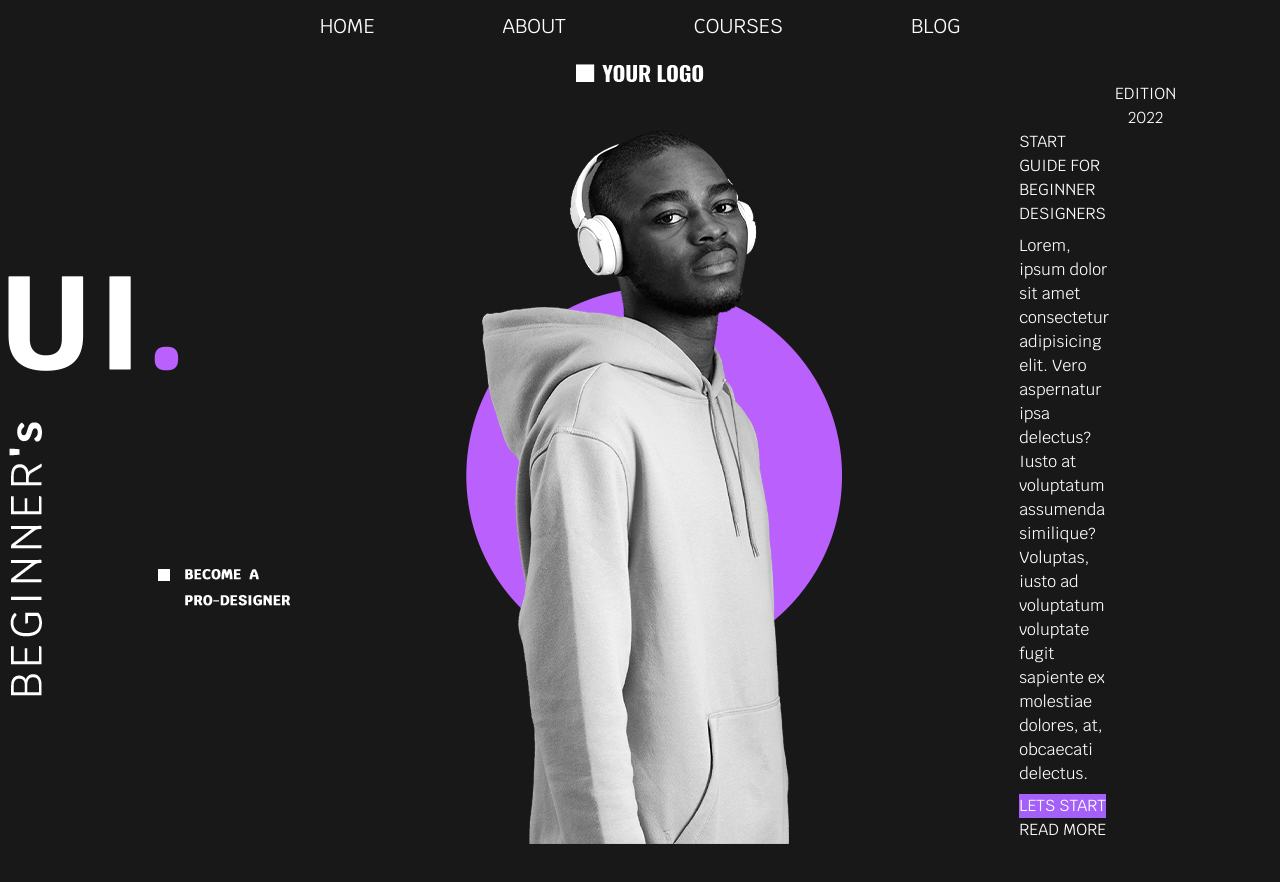
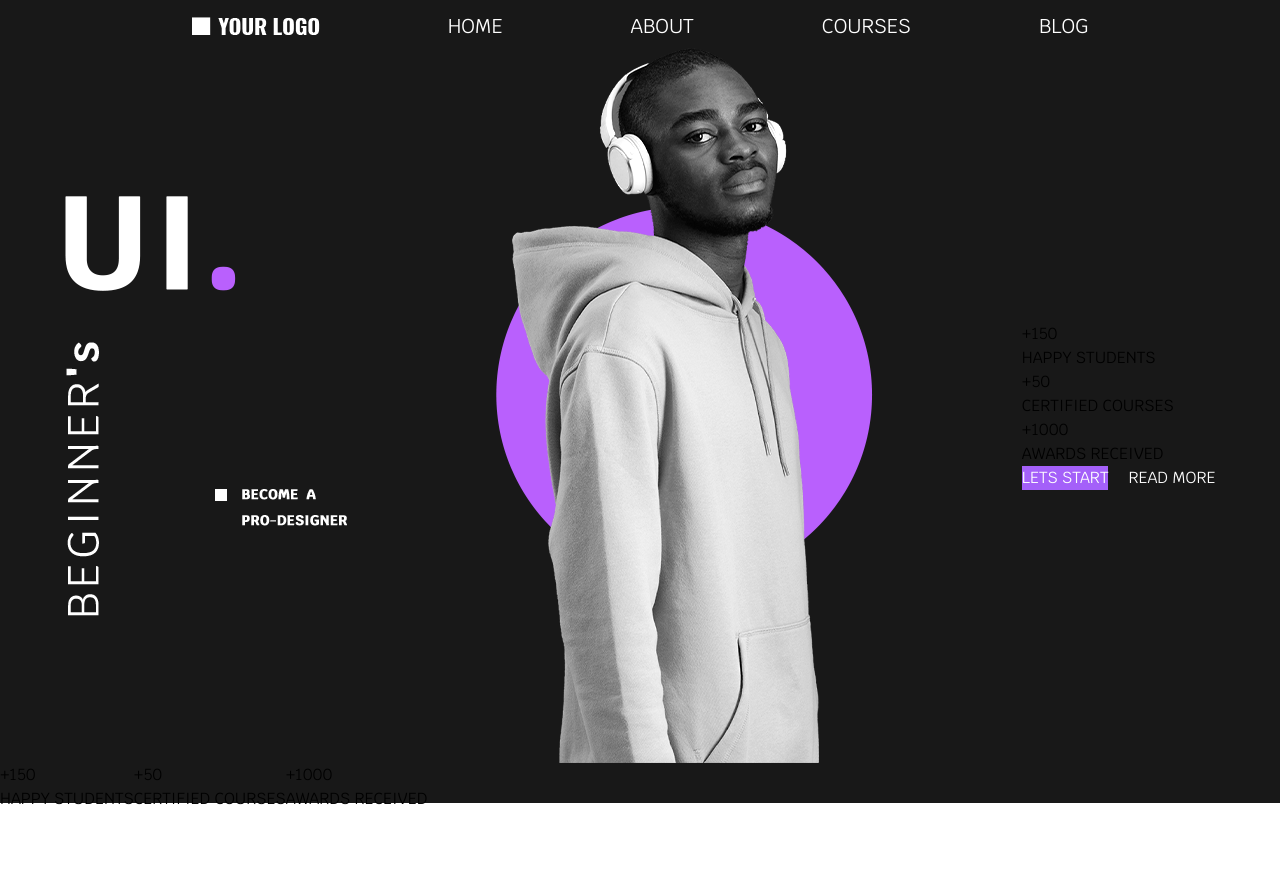
Before and after one commit to JsCodeDevlopment/Beginner-Lp, a React (Vite) app: page / in a window 1280 px wide. Shown: the top 882 px of the page. After the commit the page ends 811 px from the top, so only its background shows below. Built offline with nearby package versions, Linux system fonts and the light colour scheme.

Commit message:
refac: components

```diff
--- a/src/App.jsx
+++ b/src/App.jsx
@@ -1,11 +1,9 @@
-import { Header } from "./components/Header"
 import { Home } from "./components/Home"
 
 function App() {
 
   return (
     <>
-    <Header/>
     <Home/>
     </>
   )
--- /dev/null
+++ b/src/components/Faixa.jsx
@@ -0,0 +1,30 @@
+export const Faixa = () => {
+  return (
+    <div className="flex w-full h-10 bg-background shadow-black">
+      <div>
+        <p>
+          <span>+</span>150
+        </p>
+        <p>
+          <span>HAPPY</span> STUDENTS
+        </p>
+      </div>
+      <div>
+        <p>
+          <span>+</span>50
+        </p>
+        <p>
+          <span>CERTIFIED</span> COURSES
+        </p>
+      </div>
+      <div>
+        <p>
+          <span>+</span>1000
+        </p>
+        <p>
+          <span>AWARDS</span> RECEIVED
+        </p>
+      </div>
+    </div>
+  );
+};
--- a/src/components/Header.jsx
+++ b/src/components/Header.jsx
@@ -1,9 +1,12 @@
 import "../index.css";
+import Logo from "../assets/Your-Logo.png";
+
 
 export const Header = () => {
   return (
     <div className="w-full h-12 bg-background fixed">
       <ul className="flex items-center text-white text-xl p-3 justify-center gap-32">
+        <li><a href="#"><img src={Logo} aria-hidden="true" /></a></li>
         <li><a href="#">HOME</a></li>
         <li><a href="#">ABOUT</a></li>
         <li><a href="#">COURSES</a></li>
--- a/src/components/Home.jsx
+++ b/src/components/Home.jsx
@@ -1,35 +1,38 @@
 import "../index.css";
-import Logo from "../assets/Your-Logo.png";
 import Ui from "../assets/ui.png";
 import Men from "../assets/img-to-home.png";
+import { Header } from "./Header";
+import { Faixa } from "./Faixa";
 
 export const Home = () => {
   return (
-    <div className="bg-background h-vh px-2 py-16 flex  items-center flex-col">
-      <img src={Logo} aria-hidden="true" />
-      <div className="flex items-center w-full justify-between gap-3">
-        <img src={Ui} aria-hidden="true" />
-        <img src={Men} aria-hidden="true" />
-        <div className="w-1/5">
-          <div className="flex flex-col items-center justify-end">
-            <h1 className="text-white">EDITION</h1>
-            <h1 className="text-white">2022</h1>
+    <>
+      <Header />
+      <main className="bg-background pt-12 flex w-full gap-5 items-center justify-around">
+        <section>
+          <img src={Ui} aria-hidden="true" />
+        </section>
+        <section>
+          <img src={Men} aria-hidden="true" />
+        </section>
+        <section>
+          <div>
+            <p><span>+</span>150</p><p><span>HAPPY</span> STUDENTS</p>
           </div>
-          <div className="flex flex-col w-1/5 flex-wrap gap-2">
-            <h1 className="text-white">START GUIDE FOR BEGINNER DESIGNERS</h1>
-            <p className="text-white">
-              Lorem, ipsum dolor sit amet consectetur adipisicing elit. Vero
-              aspernatur ipsa delectus? Iusto at voluptatum assumenda similique?
-              Voluptas, iusto ad voluptatum voluptate fugit sapiente ex
-              molestiae dolores, at, obcaecati delectus.
-            </p>
-            <div>
+          <div>
+            <p><span>+</span>50</p><p><span>CERTIFIED</span> COURSES</p>
+          </div>
+          <div>
+            <p><span>+</span>1000</p>
+            <p><span>AWARDS</span> RECEIVED</p>
+            <div className="flex gap-5">
             <button className="text-white bg-violeta">LETS START</button>
             <button className="text-white">READ MORE</button>
             </div>
           </div>
-        </div>
-      </div>
-    </div>
+        </section>
+      </main>
+      <Faixa/>
+    </>
   );
 };
--- a/tailwind.config.js
+++ b/tailwind.config.js
@@ -8,6 +8,7 @@ export default {
   theme: {
     extend: {
       colors: {
+        'black': '#000',
         'background': '#181818',
         'violeta': '#a460f9'
       },
```
